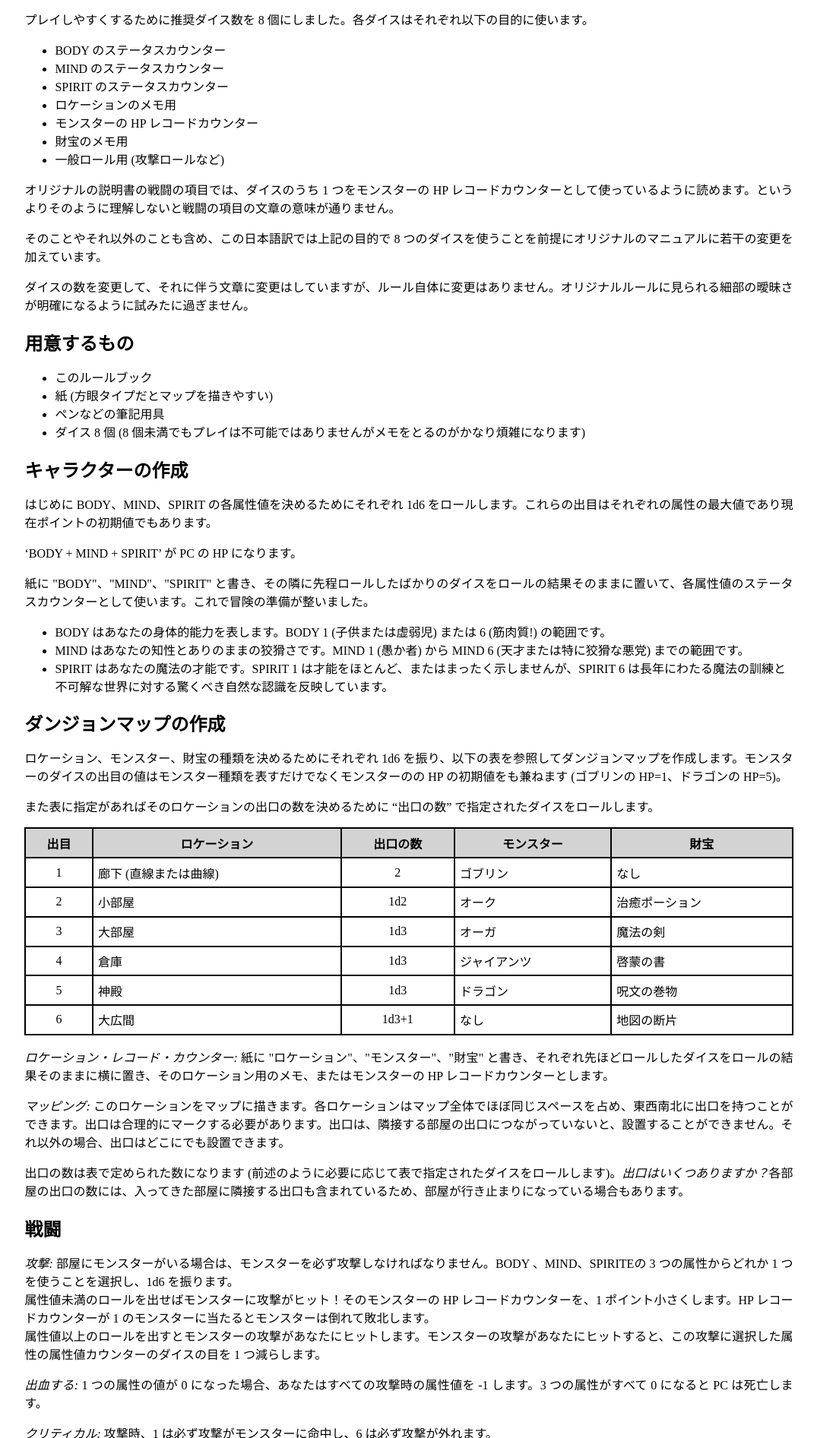
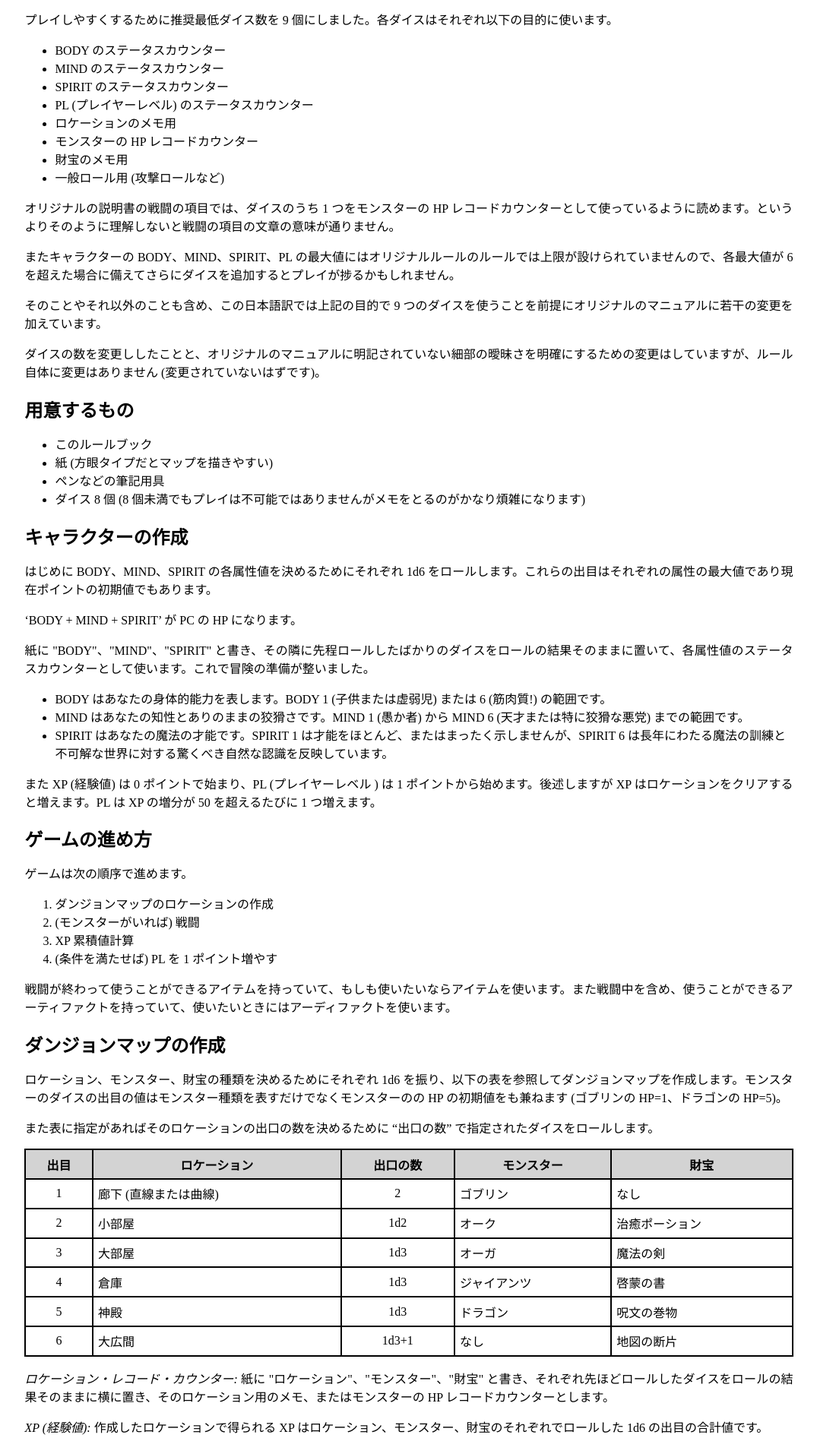
Before and after one commit to mitsugu/3dicedungeon, a plain HTML site: page index.html in a window 1280 px wide. Shown: the part 707-2600 px from the top of the page at 76% size, without its empty margins (102-1177 px from the left). Drawn offline with Linux system fonts and the light colour scheme.

Commit message:
Adjust contents

```diff
--- a/index.html
+++ b/index.html
@@ -126,19 +126,21 @@
 		<p>とはいえ、部屋にはゾクゾクするような可能性が眠っています。それでは、デザインを追加して、ダンジョンのマップを作りながら進んでいきましょう！</p>
 
 		<h2>日本語翻訳者記</h2>
-		<p>プレイしやすくするために推奨ダイス数を 8 個にしました。各ダイスはそれぞれ以下の目的に使います。</p>
+		<p>プレイしやすくするために推奨最低ダイス数を 9 個にしました。各ダイスはそれぞれ以下の目的に使います。</p>
 		<ul>
 			<li>BODY のステータスカウンター</li>
 			<li>MIND のステータスカウンター</li>
 			<li>SPIRIT のステータスカウンター</li>
+			<li>PL (プレイヤーレベル) のステータスカウンター</li>
 			<li>ロケーションのメモ用</li>
 			<li>モンスターの HP レコードカウンター</li>
 			<li>財宝のメモ用</li>
 			<li>一般ロール用 (攻撃ロールなど)</li>
 		</ul>
 		<p>オリジナルの説明書の戦闘の項目では、ダイスのうち 1 つをモンスターの HP レコードカウンターとして使っているように読めます。というよりそのように理解しないと戦闘の項目の文章の意味が通りません。</p>
-		<p>そのことやそれ以外のことも含め、この日本語訳では上記の目的で 8 つのダイスを使うことを前提にオリジナルのマニュアルに若干の変更を加えています。</p>
-		<p>ダイスの数を変更して、それに伴う文章に変更はしていますが、ルール自体に変更はありません。オリジナルルールに見られる細部の曖昧さが明確になるように試みたに過ぎません。</p>
+		<p>またキャラクターの BODY、MIND、SPIRIT、PL の最大値にはオリジナルルールのルールでは上限が設けられていませんので、各最大値が 6 を超えた場合に備えてさらにダイスを追加するとプレイが捗るかもしれません。</p>
+		<p>そのことやそれ以外のことも含め、この日本語訳では上記の目的で 9 つのダイスを使うことを前提にオリジナルのマニュアルに若干の変更を加えています。</p>
+		<p>ダイスの数を変更ししたことと、オリジナルのマニュアルに明記されていない細部の曖昧さを明確にするための変更はしていますが、ルール自体に変更はありません (変更されていないはずです)。</p>
 
 		<h2>用意するもの</h2>
 		<ul class="break">
@@ -157,6 +159,18 @@
 			<li>MIND はあなたの知性とありのままの狡猾さです。MIND 1 (愚か者) から MIND 6 (天才または特に狡猾な悪党) までの範囲です。</li>
 			<li>SPIRIT はあなたの魔法の才能です。SPIRIT 1 は才能をほとんど、またはまったく示しませんが、SPIRIT 6 は長年にわたる魔法の訓練と不可解な世界に対する驚くべき自然な認識を反映しています。</li>
 		</ul>
+		<p>また XP (経験値) は 0 ポイントで始まり、PL (プレイヤーレベル ) は 1 ポイントから始めます。後述しますが XP はロケーションをクリアすると増えます。PL は XP の増分が 50 を超えるたびに 1 つ増えます。</p>
+
+		<h2>ゲームの進め方</h2>
+		<p>ゲームは次の順序で進めます。</p>
+		<ol>
+			<li>ダンジョンマップのロケーションの作成</li>
+			<li>(モンスターがいれば) 戦闘</li>
+			<li>XP 累積値計算</li>
+			<li>(条件を満たせば) PL を 1 ポイント増やす</li>
+		</ol>
+		<p>戦闘が終わって使うことができるアイテムを持っていて、もしも使いたいならアイテムを使います。また戦闘中を含め、使うことができるアーティファクトを持っていて、使いたいときにはアーディファクトを使います。</li>
+
 
 		<h2>ダンジョンマップの作成</h2>
 		<p>ロケーション、モンスター、財宝の種類を決めるためにそれぞれ 1d6 を振り、以下の表を参照してダンジョンマップを作成します。モンスターのダイスの出目の値はモンスター種類を表すだけでなくモンスターのの HP の初期値をも兼ねます (ゴブリンの HP=1、ドラゴンの HP=5)。</p>
@@ -215,13 +229,14 @@
 		</tbody>
 		</table>
 		<p><em>ロケーション・レコード・カウンター:</em> 紙に &quot;ロケーション&quot;、&quot;モンスター&quot;、&quot;財宝&quot; と書き、それぞれ先ほどロールしたダイスをロールの結果そのままに横に置き、そのロケーション用のメモ、またはモンスターの HP レコードカウンターとします。</p>
+		<p><em>XP (経験値): </em> 作成したロケーションで得られる XP はロケーション、モンスター、財宝のそれぞれでロールした 1d6 の出目の合計値です。</p>
 		<p><em>マッピング:</em> このロケーションをマップに描きます。各ロケーションはマップ全体でほぼ同じスペースを占め、東西南北に出口を持つことができます。出口は合理的にマークする必要があります。出口は、隣接する部屋の出口につながっていないと、設置することができません。それ以外の場合、出口はどこにでも設置できます。</p>
-		<p>出口の数は表で定められた数になります (前述のように必要に応じて表で指定されたダイスをロールします)。<em>出口はいくつありますか？</em>各部屋の出口の数には、入ってきた部屋に隣接する出口も含まれているため、部屋が行き止まりになっている場合もあります。</p>
+		<p class="break">出口の数は表で定められた数になります (前述のように必要に応じて表で指定されたダイスをロールします)。<em>出口はいくつありますか？</em>各部屋の出口の数には、入ってきた部屋に隣接する出口も含まれているため、部屋が行き止まりになっている場合もあります。</p>
 		<h2>戦闘</h2>
 		<p><em>攻撃:</em> 部屋にモンスターがいる場合は、モンスターを必ず攻撃しなければなりません。BODY 、MIND、SPIRITEの 3 つの属性からどれか 1 つを使うことを選択し、1d6 を振ります。<br>属性値未満のロールを出せばモンスターに攻撃がヒット！そのモンスターの HP レコードカウンターを、1 ポイント小さくします。HP レコードカウンターが 1 のモンスターに当たるとモンスターは倒れて敗北します。<br>属性値以上のロールを出すとモンスターの攻撃があなたにヒットします。モンスターの攻撃があなたにヒットすると、この攻撃に選択した属性の属性値カウンターのダイスの目を 1 つ減らします。</p>
 		<p><em>出血する:</em> 1 つの属性の値が 0 になった場合、あなたはすべての攻撃時の属性値を -1 します。3 つの属性がすべて 0 になると PC は死亡します。</p>
 		<p><em>クリティカル:</em> 攻撃時、1 は必ず攻撃がモンスターに命中し、6 は必ず攻撃が外れます。</p>
-		<p class="break"><em>補助輪:</em> 最初のロケーションで、マップ作成時のモンスターのロールが 4 または 5 の場合 (ジャイアンツもしくはドラゴンの場合)、ロールをやり直します (必要に応じて複数回)。2 番目のロケーションで、マップ作成時のモンスターのロールが 5 の場合 (ドラゴンの場合) も再ロールします。つまりダンジョンに入った途端に最強クラスのモンスターに遭遇することがないようにします。</p>
+		<p><em>補助輪:</em> 最初のロケーションで、マップ作成時のモンスターのロールが 4 または 5 の場合 (ジャイアンツもしくはドラゴンの場合)、ロールをやり直します (必要に応じて複数回)。2 番目のロケーションで、マップ作成時のモンスターのロールが 5 の場合 (ドラゴンの場合) も再ロールします。つまりダンジョンに入った途端に最強クラスのモンスターに遭遇することがないようにします。</p>
 
 		<h2>財宝</h2>
 		<p>ロケーションのモンスターを倒すと、そのロケーションの財宝が手に入ります。</p>
@@ -235,12 +250,12 @@
 
 		<h2>XP (経験値)</h2>
 		<p>モンスターを倒したとき（または部屋にモンスターがいない場合）、そのロケーション (部屋、モンスター、財宝) に対して振られた 3d6 の値 (つまり初期値) すべてを合計します。これを XP の合計に追加します。</p>
-		<p><em>レベルアップ:</em> 獲得する XP が 50 ごとに、1 つの属性の最大値が増加し、すべての属性が最大値に戻ります。</p>
+		<p><em>レベルアップ:</em> 獲得する XP が 50 ごとに、PL (プレイヤーレベル) が 1 つ増え、それに伴って攻撃に使った BODY、MIND、SPIRIT の 3 つの属性のうちの 1 つの最大値が増加し、すべての属性値が最大値に戻ります。</p>
 
 		<h2>マップ内を移動する</h2>
 		<p><em>危険な場所へ戻る:</em> 一度訪れた部屋に戻ると、その部屋に忍び込んでいる低レベルのモンスターに遭遇する危険があります。サイコロを振って放浪モンスターがいないか調べます。3 ～ 6 の目が出た場合、モンスターは存在しません。つまり、ゴブリン、オーク、オーガのどれかが出現する場合があります。</p>
 		<p><em>寺院のテレポート:</em> 寺院から、すでにマップ上にある他の寺院にテレポートできます。テレポートしたら、サイコロを振って放浪モンスターがいないか調べます。3 ～ 6 の目が出た場合、‘危険な場所に戻る’ と同様にモンスターは存在しません。また同様にゴブリン、オーク、オーガのどれかが出現する場合があります。テレポートできるのは、ロケーション内のモンスターを倒した後でのみです。</p>
-		<p><em>次のレベルのダンジョンへの降下:</em> 大広間からダンジョンの次のレベルに降下できるのは、このレベルでアーティファクトを 1 つ収集した場合のみです。</p>
+		<p class="break"><em>次のレベルのダンジョンへの降下:</em> 大広間からダンジョンの次のレベルに降下できるのは、このレベルでアーティファクトを 1 つ収集した場合のみです。</p>
 
 		<h2>アーティファクト</h2>
 		<p>1d6 を振ってアーティファクトを見つけます。</p>
@@ -264,7 +279,7 @@
 				<!--
 				Boots of Swiftness (run from one fight per player level into a random adjacent room, with no penalty)
 				-->
-				<td>素早さのブーツ (プレイヤーレベルごとに 1 回の戦闘からランダムな隣接する部屋にペナルティなしで移動します)</td>
+				<td>素早さのブーツ (プレイヤーレベル 1 つごとに 1 回だけ、戦闘からランダムな隣接する部屋にペナルティなしで移動することができます)</td>
 			</tr>
 			<tr>
 				<td>4</td>
@@ -272,9 +287,6 @@
 			</tr>
 			<tr>
 				<td>5</td>
-				<!--
-				Sleeping Salts (cause one monster to sleep; no XP for the monster, and when this room is next visited, it is awake again)
-				-->
 				<td>スリーピングソルト (モンスター 1 匹を眠らせます。モンスターには XP はありません。次にこの部屋を訪れるとモンスターは再び目覚めます)</td>
 			</tr>
 			<tr>
@@ -283,11 +295,12 @@
 			</tr>
 		</tbody>
 		</table>
+		<p><em>素早さのブーツ:</em> 少し補足しますと、‘PL 1 つごとに 1 回だけ’ というのは、具体例はこうです。PC の PL が 1 のときに素早さのブーツを使ったとします。次に素早さのブーツを使うことができるのは PL が 2 になってからになります。同様に PL が 2 のときに素早さのブーツを使うと次に素早さのブーツを使うことができるのは PL が 3 になってからとなります。</p>
 
 		<h2>複数プレイヤー</h2>
 		<p>他のプレイヤーとプレイするには、各プレイヤーが自分のステータスをロールします。各ロケーションで、プレイヤーごとに 1 つのモンスターダイスをロールします。最も高いモンスターのダイスによって、部屋内のモンスターの種類が決まります。モンスターのヒットポイントのために振られたすべてのモンスターダイスを合計します。</p>
 		<p>各プレイヤーは、各ロケーションの XP の合計を獲得します (つまり、ある場所が 10 XP を提供する場合、各プレイヤーは 10 XP を得ます)。</p>
-		<p class="break">報酬を共有する必要があるため、複数のプレーヤーでプレイするのはより困難であることに注意してください。</p>
+		<p>報酬を共有する必要があるため、複数のプレーヤーでプレイするのはより困難であることに注意してください。</p>
 
 		<h2>アンデッドレベル</h2>
 		<p>最後に、ちょっとした楽しみのために、アンデッドをテーマにしたレベルを以下に示します。</p>
```
